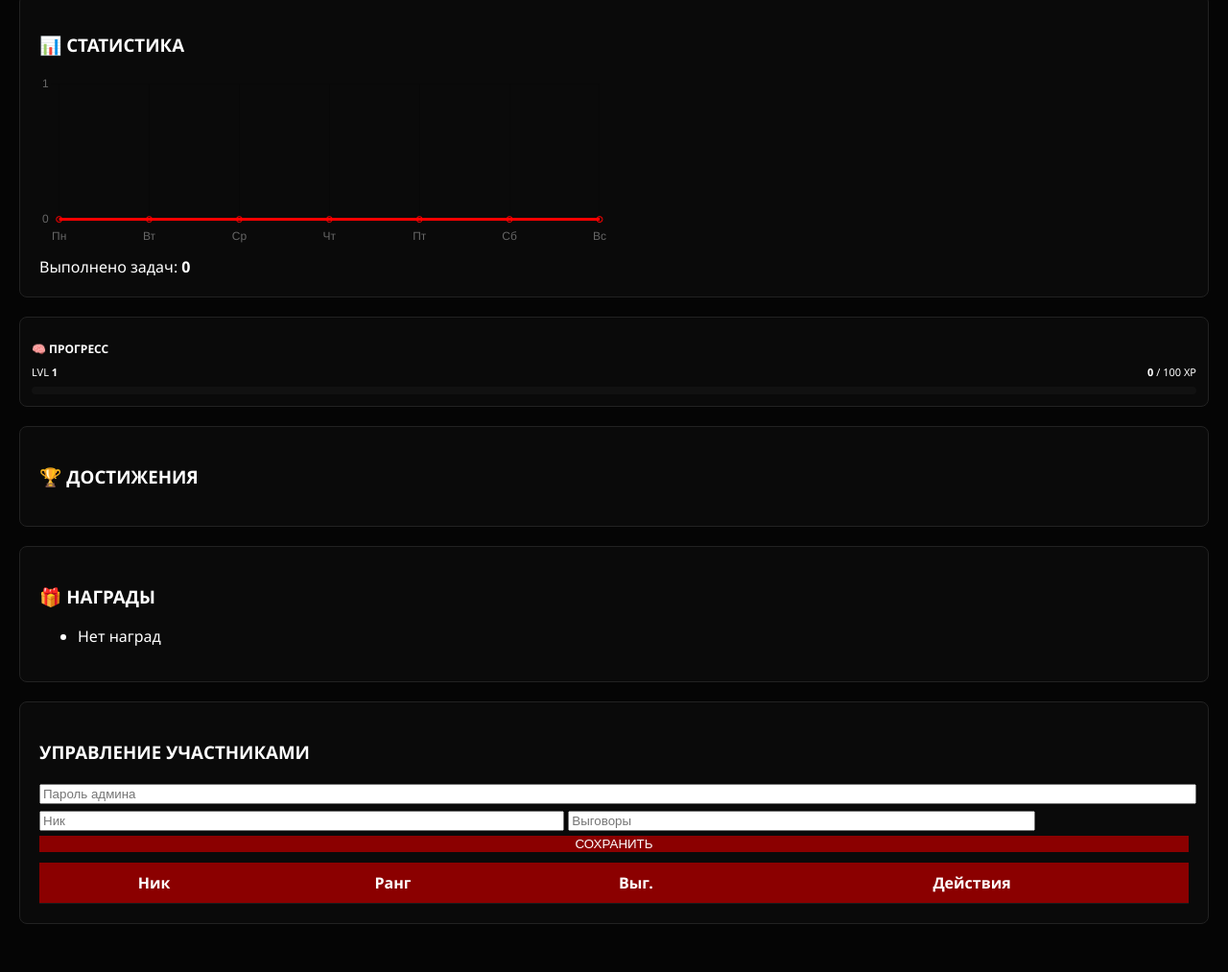
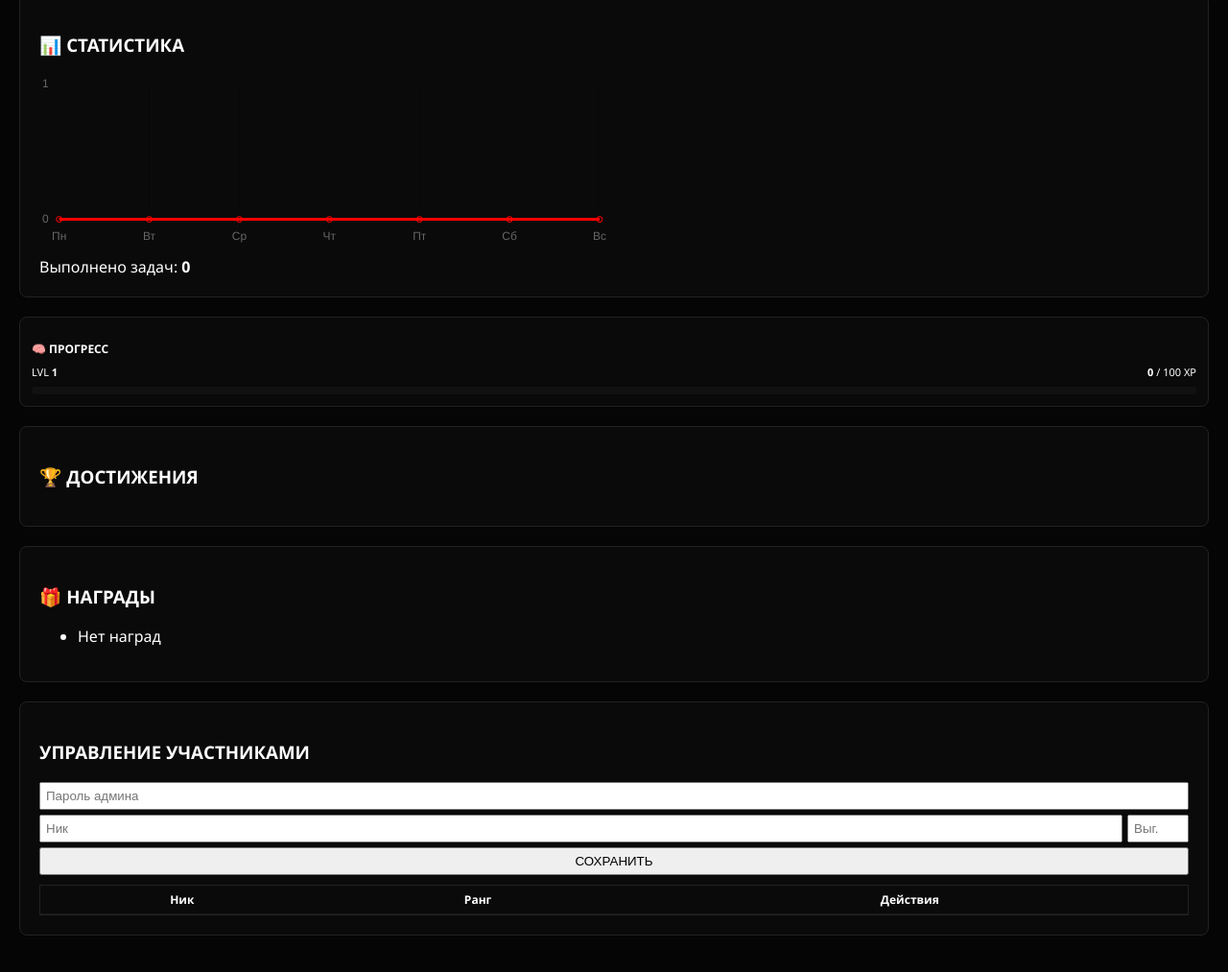
Before and after one commit to MrGarder/Ekakamov, a website: page Cabinet.html in a window 1280 px wide. Shown: the part 724-1737 px from the top of the page at 96% size. Drawn offline with nearby package versions, Linux system fonts and the light colour scheme.

Commit message:
Update Cabinet.html

```diff
--- a/Cabinet.html
+++ b/Cabinet.html
@@ -68,14 +68,28 @@
     width: 100% !important;
     height: 100% !important;
 }
-        /* Добавь это в <style> */
-.member-table { width: 100%; border-collapse: collapse; background: #111; border-radius: 8px; margin-top: 10px; }
-.member-table th { background: #8b0000; padding: 10px; color: #fff; }
-.member-table td { padding: 10px; border-bottom: 1px solid #222; }
-.warn-btn { background: #333; border: 1px solid #444; color: #fff; cursor: pointer; padding: 2px 8px; }
-.btn-edit { background: #2196F3; border: none; color: #fff; padding: 5px; cursor: pointer; }
-.btn-del { background: #f44336; border: none; color: #fff; padding: 5px; cursor: pointer; }
-.warn-count { font-weight: bold; color: #ffeb3b; display: inline-block; width: 30px; text-align: center; }
+  /* Ограничиваем высоту карточки админки */
+#admin-panel {
+    max-height: 500px; /* Установи нужную высоту */
+    display: flex;
+    flex-direction: column;
+}
+
+/* Добавляем прокрутку для таблицы внутри карточки */
+.table-wrapper {
+    overflow-y: auto;
+    flex-grow: 1;
+    border: 1px solid #222;
+    margin-top: 10px;
+}
+
+/* Уменьшаем шрифты внутри таблицы, чтобы влезло больше данных */
+.member-table {
+    font-size: 12px;
+}
+.member-table td, .member-table th {
+    padding: 6px;
+}
     </style>
 </head>
 <body>
@@ -164,17 +178,26 @@
     <ul id="rewards"></ul>
 </div>
 
- <div class="glass-card" id="admin-panel">
+<div class="glass-card" id="admin-panel">
     <h3>УПРАВЛЕНИЕ УЧАСТНИКАМИ</h3>
-    <input type="password" id="pass" placeholder="Пароль админа" style="width:100%; margin-bottom:5px;">
-    <input type="text" id="name" placeholder="Ник" style="width:45%;">
-    <input type="number" id="warns" placeholder="Выговоры" style="width:40%;">
-    <button onclick="saveMember()" style="width:100%; background:#8b0000; color:#fff; border:none; margin-top:5px;">СОХРАНИТЬ</button>
 
-    <table class="member-table" id="memberTable">
-        <thead><tr><th>Ник</th><th>Ранг</th><th>Выг.</th><th>Действия</th></tr></thead>
-        <tbody></tbody>
-    </table>
+    <div style="display: flex; flex-direction: column; gap: 5px;">
+        <input type="password" id="pass" placeholder="Пароль админа" style="padding:5px;">
+        <div style="display:flex; gap:5px;">
+            <input type="text" id="name" placeholder="Ник" style="flex:1; padding:5px;">
+            <input type="number" id="warns" placeholder="Выг." style="width:50px; padding:5px;">
+        </div>
+        <button class="btn-add" onclick="saveMember()" style="padding:5px;">СОХРАНИТЬ</button>
+    </div>
+
+    <div class="table-wrapper">
+        <table class="member-table" id="memberTable">
+            <thead>
+                <tr><th>Ник</th><th>Ранг</th><th>Действия</th></tr>
+            </thead>
+            <tbody></tbody>
+        </table>
+    </div>
 </div>
 <script>
 // ===== СТАТИСТИКА =====
```
